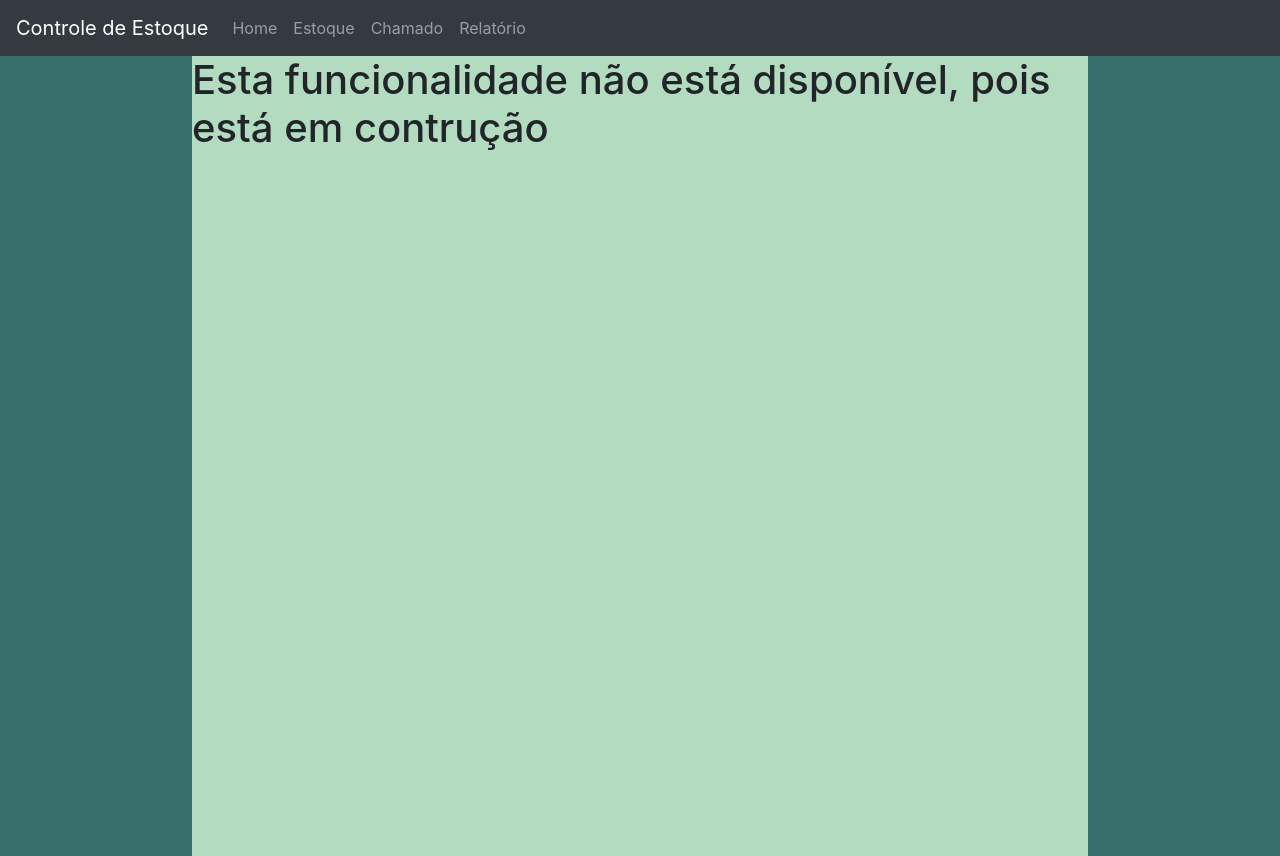
After one commit to Lukempol/controle_estoque, a Django app: template templates/chamado.html in a window 1280 px wide. The commit adds this page. Run offline with Django 3.2, Linux system fonts and the light colour scheme; the template is opened without the code that fills it, so the values that code supplies are empty; some libraries are stand-ins or nearby versions.

Commit message:
Pagina Chamado em construção

```diff
--- a/controle_estoque/urls.py
+++ b/controle_estoque/urls.py
@@ -23,6 +23,7 @@ urlpatterns = [
     path('admin/', admin.site.urls),
     path('produto/', include('produto.urls')),
     path('', views.home, name='home'),
+    path('chamado/', views.chamado, name='chamado'),
     path('login/', auth_views.LoginView.as_view(template_name='login.html'), name='login'),
     path('logout/', auth_views.LogoutView.as_view(), name='logout'),
 ]
--- a/controle_estoque/views.py
+++ b/controle_estoque/views.py
@@ -3,3 +3,7 @@ from django.shortcuts import render
 def home(request):
     template_name='home.html'
     return render(request, template_name)
+
+def chamado(request):
+    template_name='chamado.html'
+    return render(request, template_name)
--- a/produto/views.py
+++ b/produto/views.py
@@ -10,7 +10,7 @@ def some_view(request):
     # Cria o objeto HttpResponse com o cabeçalho CSV apropriado.
     response = HttpResponse(
         content_type='text/csv',
-        headers={'Content-Disposition': 'attachment; filename=somefilename.csv'},)
+        headers={'Content-Disposition': 'attachment; filename=relatorio.csv'},)
 
     writer = csv.writer(response)
     writer.writerow(['Código', 'Nome', 'Status', 'Estoque', 'Estoque Mínimo', 'Descrição'])
--- /dev/null
+++ b/templates/chamado.html
@@ -0,0 +1,7 @@
+{% extends 'produto/base.html' %}
+
+{% block content %}
+
+<h1> Esta funcionalidade não está disponível, pois está em contrução </h1>
+
+{% endblock %}
--- a/templates/produto/base.html
+++ b/templates/produto/base.html
@@ -36,15 +36,15 @@
             </li>
             {% url 'produto_list' as url %}
             <li class="nav-item {% if request.path ==  url %}active{% endif %}">
-              <a class="nav-link" href="{{ url }}">Estoque</a>
+              <a class="nav-link" href={{ url }}> Estoque</a>
             </li>
-
-            <li class="nav-item ">
-              <a class="nav-link" href="#">Chamado</a>
+            {% url 'chamado' as url %}
+            <li class="nav-item {% if request.path ==  url %}active{% endif %}">
+              <a class="nav-link" href={{ url }}> Chamado</a>
             </li>
             {% url 'relatorio' as url %}
             <li class="nav-item {% if request.path ==  url %}active{% endif %}">
-              <a class="nav-link " href="{{ url }}">  {# tabindex="-1" aria-disabled="true" #} Relatório </a>
+              <a class="nav-link" href={{ url }}> Relatório</a>
             </li>
 
           </ul>
```
